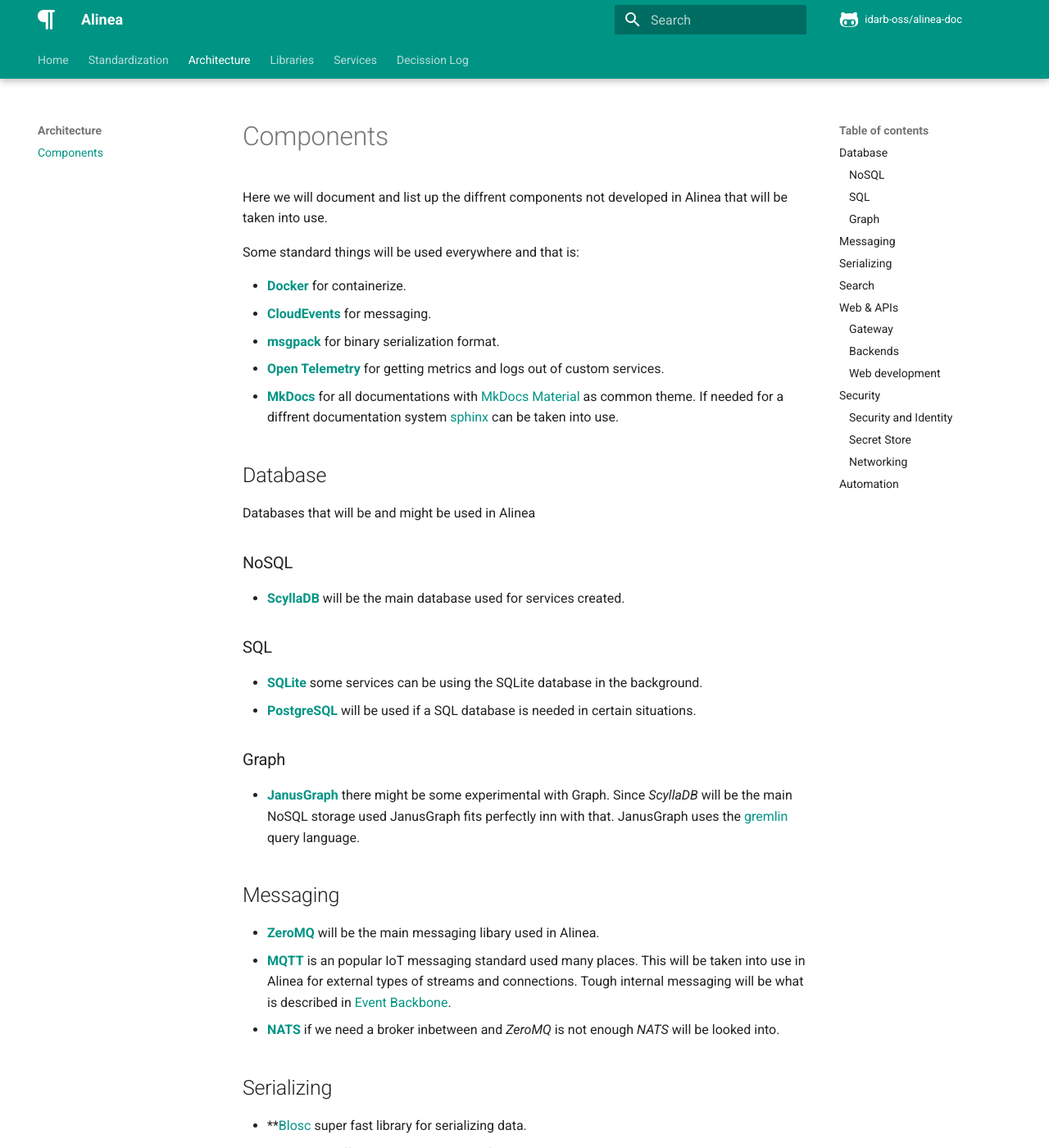
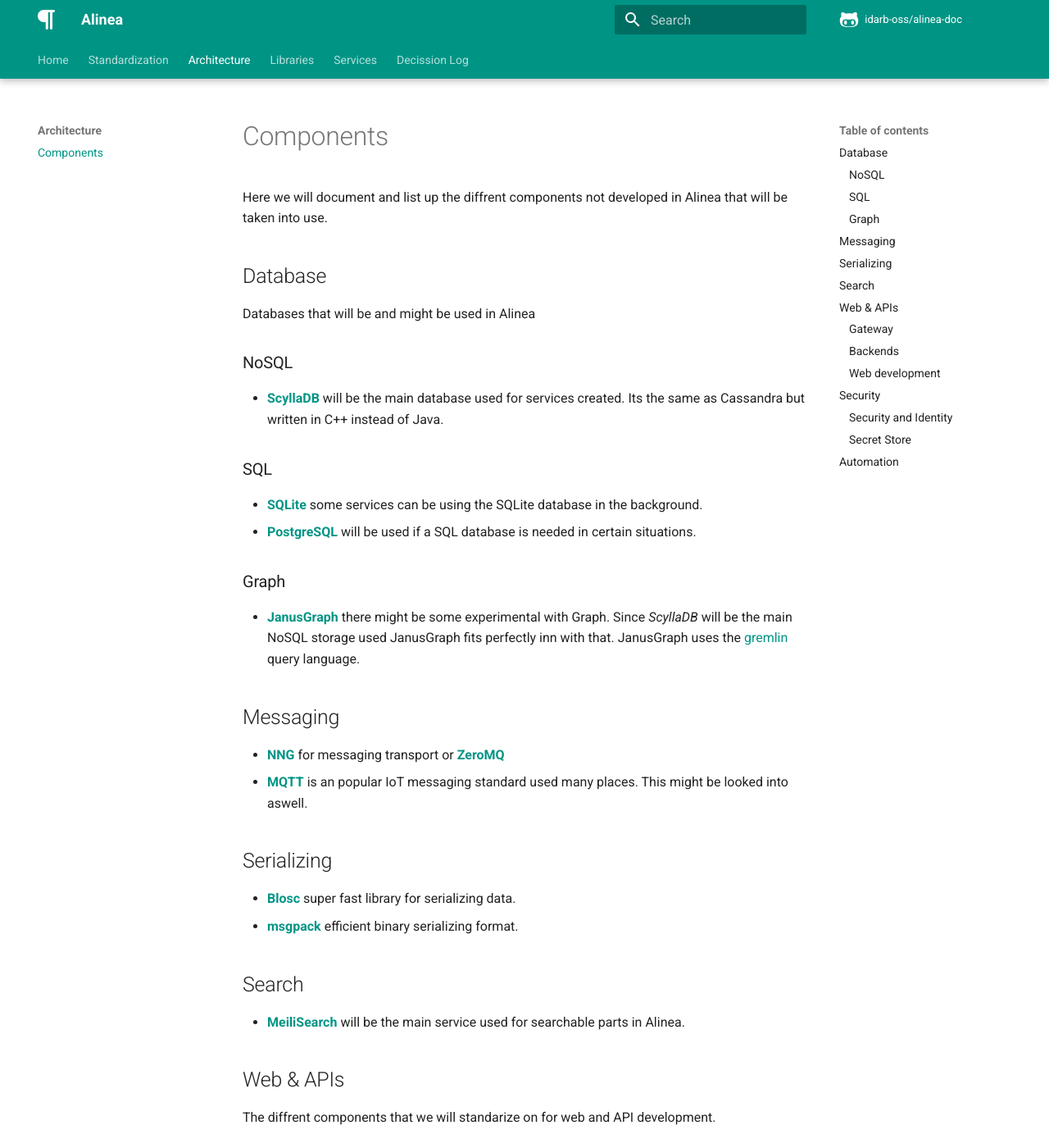
Before and after one commit to idarb-oss/alinea-doc, an MkDocs documentation site: the page built from docs/architecture/components.md, in a window 1280 px wide and 1400 px high. Shown: the whole window at 82% size. Built offline with MkDocs 1.6.1 and Material for MkDocs 9.7.7, drawn with Linux system fonts in a browser that asks for light colours; comment, search, counter and statistics services are not loaded; the version menu is left out; some of the changed text lies outside the part shown.

Commit message:
docs: :memo: Rewrite and rethinking the way we take Alinea

```diff
--- a/docs/architecture/components.md
+++ b/docs/architecture/components.md
@@ -8,21 +8,13 @@
 
 Here we will document and list up the diffrent components not developed in Alinea that will be taken into use.
 
-Some standard things will be used everywhere and that is:
-
-- **[Docker](https://www.docker.com/)** for containerize.
-- **[CloudEvents](https://cloudevents.io/)** for messaging.
-- **[msgpack](https://msgpack.org/)** for binary serialization format.
-- **[Open Telemetry](https://opentelemetry.io/)** for getting metrics and logs out of custom services.
-- **[MkDocs](https://www.mkdocs.org/)** for all documentations with [MkDocs Material](https://squidfunk.github.io/mkdocs-material/) as common theme. If needed for a diffrent documentation system [sphinx](https://www.sphinx-doc.org/en/master/) can be taken into use.
-
 ## Database
 
 Databases that will be and might be used in Alinea
 
 ### NoSQL
 
-- **[ScyllaDB](https://www.scylladb.com/)** will be the main database used for services created.
+- **[ScyllaDB](https://www.scylladb.com/)** will be the main database used for services created. Its the same as Cassandra but written in C++ instead of Java.
 
 ### SQL
 
@@ -35,14 +27,13 @@
 
 ## Messaging
 
-- **[ZeroMQ](https://zeromq.org/)** will be the main messaging libary used in Alinea.
-- **[MQTT](https://mqtt.org/)** is an popular IoT messaging standard used many places. This will be taken into use in Alinea for external types of streams and connections. Tough internal messaging will be what is described in [Event Backbone](#event backbone).
-- **[NATS](https://nats.io/)** if we need a broker inbetween and _ZeroMQ_ is not enough _NATS_ will be looked into.
+- **[NNG](https://nng.nanomsg.org/)** for messaging transport or **[ZeroMQ](https://zeromq.org/)**
+- **[MQTT](https://mqtt.org/)** is an popular IoT messaging standard used many places. This might be looked into aswell.
 
 ## Serializing
 
-- **[Blosc](https://www.blosc.org/) super fast library for serializing data.
-- **[msgpack](https://msgpack.org/) efficient binary serializing format.
+- **[Blosc](https://www.blosc.org/)** super fast library for serializing data.
+- **[msgpack](https://msgpack.org/)** efficient binary serializing format.
 
 ## Search
 
@@ -62,12 +53,12 @@
 
 ### Web development
 
-- **[Typescript]()** will be the go to language used for the web.
+- **[Typescript](https://www.typescriptlang.org/)** will be the go to language used for the web.
 - **[React](https://reactjs.org/)** or **[Angular](https://angular.io/)** will be the main JavaScript library used for web frontend development.
 
 ## Security
 
-Diffrent components used for security
+Diffrent components that might be used for security
 
 ### Security and Identity
 
@@ -77,11 +68,6 @@
 ### Secret Store
 
 - **[Vault](https://www.hashicorp.com/products/vault)** will be the secret store to be used when not running in the cloud.
-- **[Key Vault](https://azure.microsoft.com/nb-no/services/key-vault/)** will be the used secret store used in Azure Cloud.
-
-### Networking
-
-- **[Consule](https://www.hashicorp.com/products/consul)** used for dicovery and to connect securily across any cloud runtimes.
 
 ## Automation
 
--- a/mkdocs.yml
+++ b/mkdocs.yml
@@ -8,7 +8,6 @@
   #- 'Quick Start': 'quick-start.md'
   - Standardization:
       - Overview: 'standardization/overview.md'
-      - 'Multi-tenant': standardization/multi-tenant.md
       - 'API Design Guide':
         - Introduction: 'standardization/apis/introduction.md'
         - 'Resource Oriented Design': 'standardization/apis/resource-oriented-design.md'
@@ -21,7 +20,6 @@
         - 'Design Patterns': 'standardization/apis/design-paterns.md'
         - 'System Parameters': 'standardization/apis/system-parameters.md'
         - 'Changelog': 'standardization/apis/changelog.md'
-      - 'Metadata': standardization/metadata.md
   - Architecture:
     - 'Components': 'architecture/components.md'
   - Libraries:
```
Also changed, not shown: docs/index.md (+20 -4 lines), docs/libs/python/cql.md (added, +11 -0 lines), docs/standardization/mesh.md (added, +7 -0 lines), docs/diagrams/communication.svg (deleted), 4 other files.
